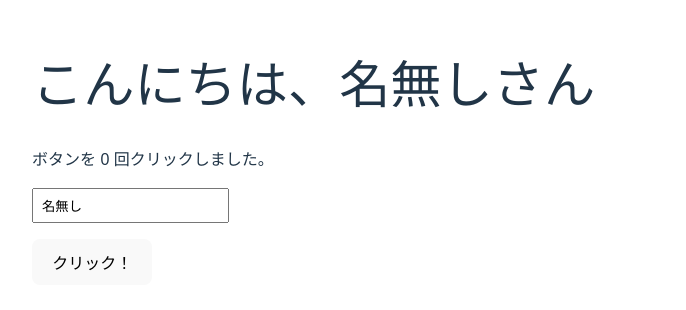
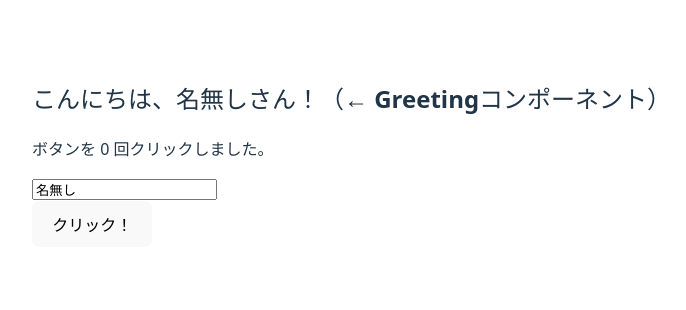
Before and after one commit to Yoalsfbin/react-practice, a React (Vite) app in the folder react-practice/: page / in a window 1280 px wide. Shown: the part 246-556 px from the top of the page, without its empty margins (0-686 px from the left). Built offline with nearby package versions, Linux system fonts and the light colour scheme.

Commit message:
Propsの学習

```diff
--- a/react-practice/src/App.tsx
+++ b/react-practice/src/App.tsx
@@ -1,4 +1,5 @@
 import { useState, useEffect } from "react";
+import Greeting from "./components/Greeting";
 
 function App() {
   const [name, setName] = useState("名無し");
@@ -9,20 +10,16 @@ function App() {
   }, [name]);
 
   return (
-    <div style={{ padding: "2rem", fontFamily: "sans-serif" }}>
-      <h1>こんにちは、{name}さん</h1>
+    <div style={{ padding: "2rem" }}>
+      <Greeting name={name} /> {/* ← propsで名前を渡す */}
       <p>ボタンを {count} 回クリックしました。</p>
-
       <input
         type="text"
         value={name}
         onChange={(e) => setName(e.target.value)}
         placeholder="名前を入力"
-        style={{ marginBottom: "1rem", padding: "0.5rem" }}
       />
-
       <br />
-
       <button onClick={() => setCount(count + 1)}>クリック！</button>
     </div>
   );
--- /dev/null
+++ b/react-practice/src/components/Greeting.tsx
@@ -0,0 +1,9 @@
+type GreetingProps = {
+  name: string;
+};
+
+function Greeting({ name }: GreetingProps) {
+  return <h2>こんにちは、{name}さん！（← Greetingコンポーネント）</h2>;
+}
+
+export default Greeting;
```
